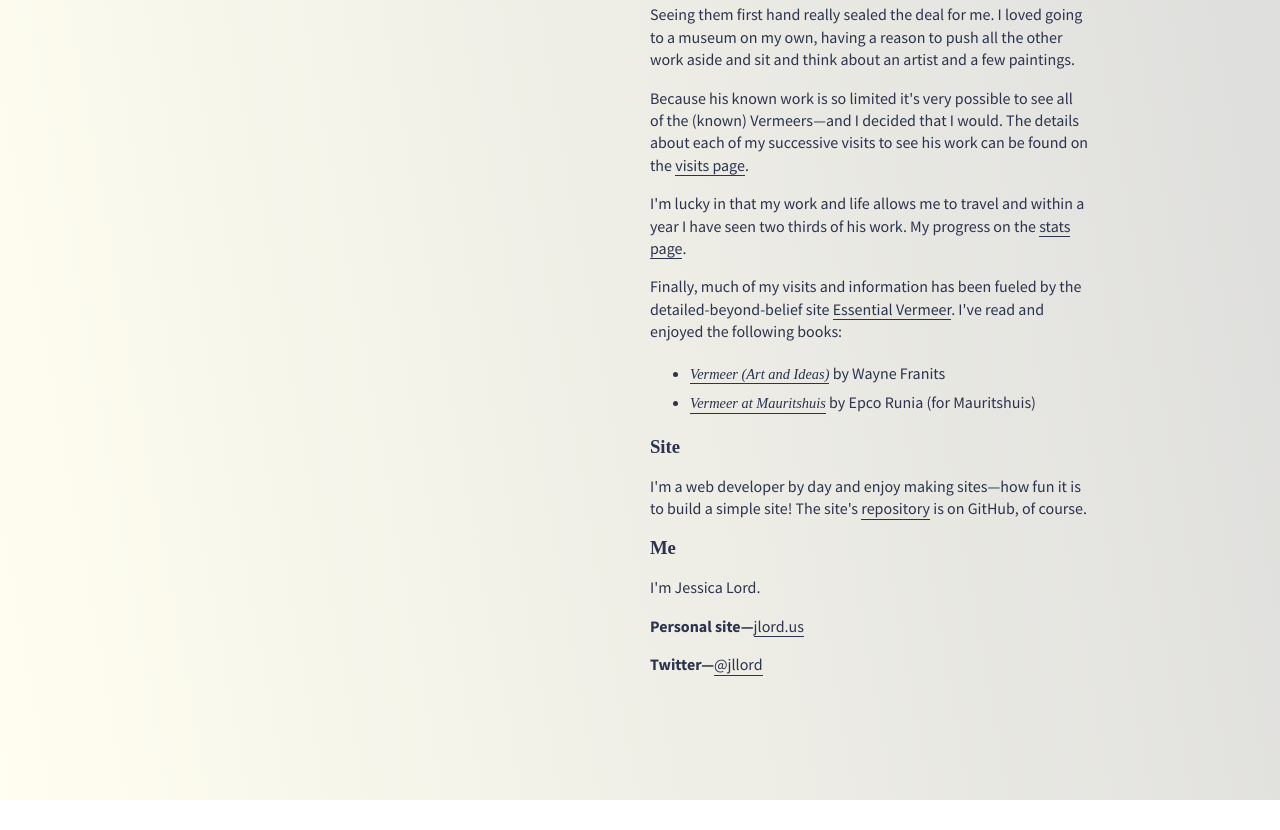
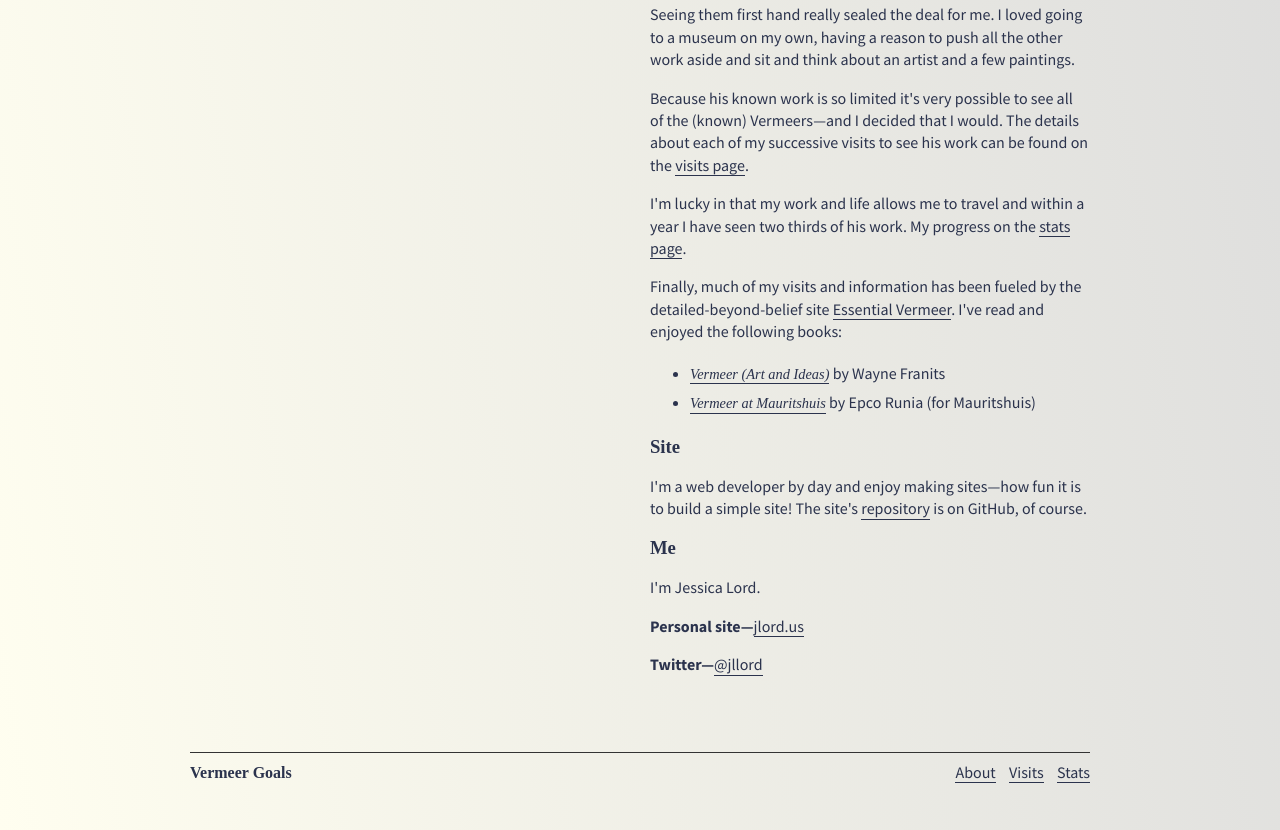
Before and after one commit to jlord/vermeer, a website: page about.html in a window 1280 px wide. Shown: the part 741-1571 px from the top of the page. Before the commit the page ends 1541 px from the top, so only its background shows below. Drawn offline with Linux system fonts and the light colour scheme.

Commit message:
Add footer

```diff
--- a/about.html
+++ b/about.html
@@ -61,5 +61,18 @@
       </div>
     </main>
 
+    <footer>
+      <div class="wrapper">
+        <nav>
+          <h4 class="float-left inline-block"><a href="index.html">Vermeer Goals</a></h4>
+          <ul class="no-style">
+            <li><a href="about.html">About</a></li>
+            <li><a href="">Visits</a></li>
+            <li><a href="">Stats</a></li>
+          </ul>
+        </nav>
+      </div>
+    </footer>
+
   </body>
 </html>
```
